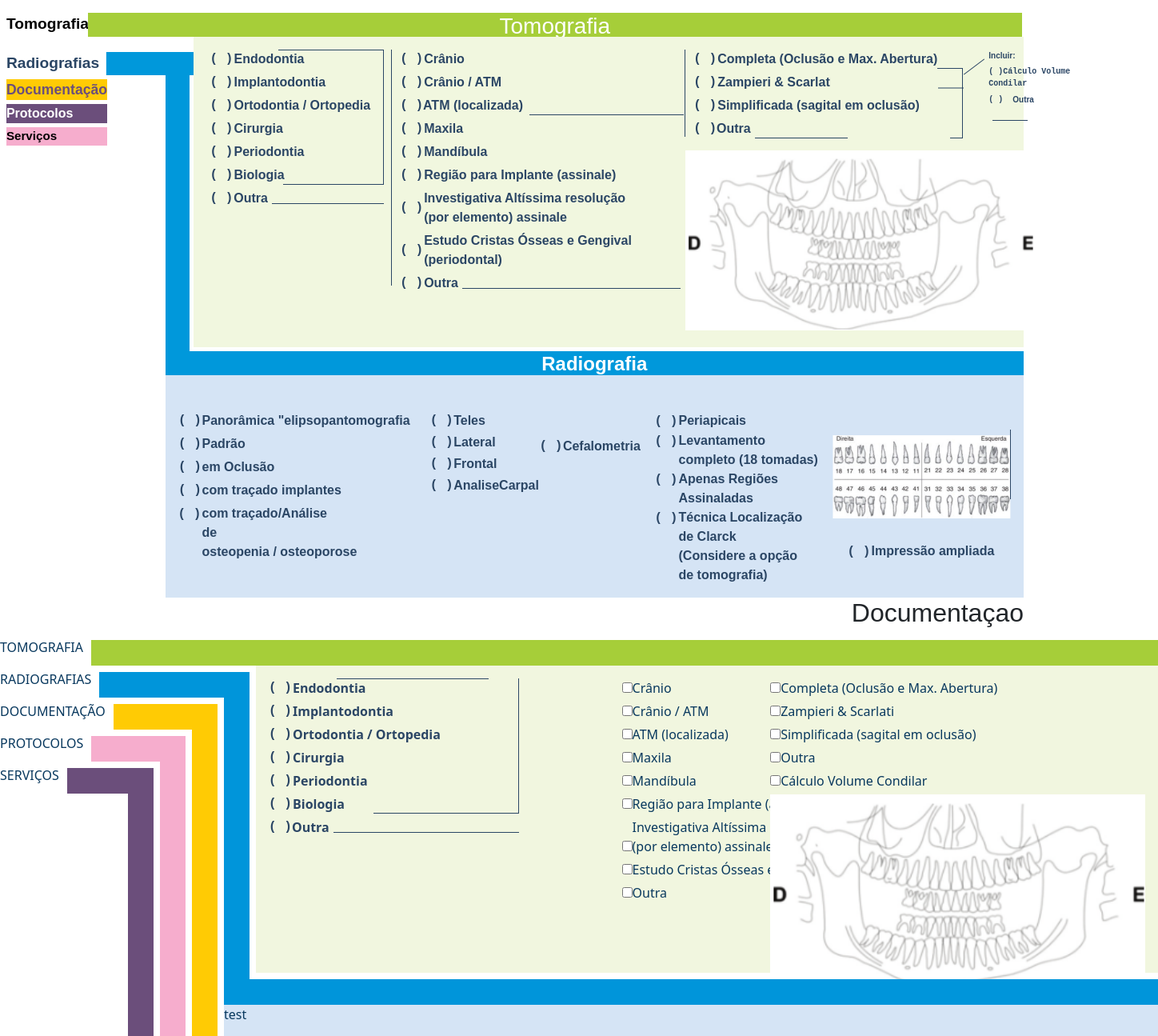
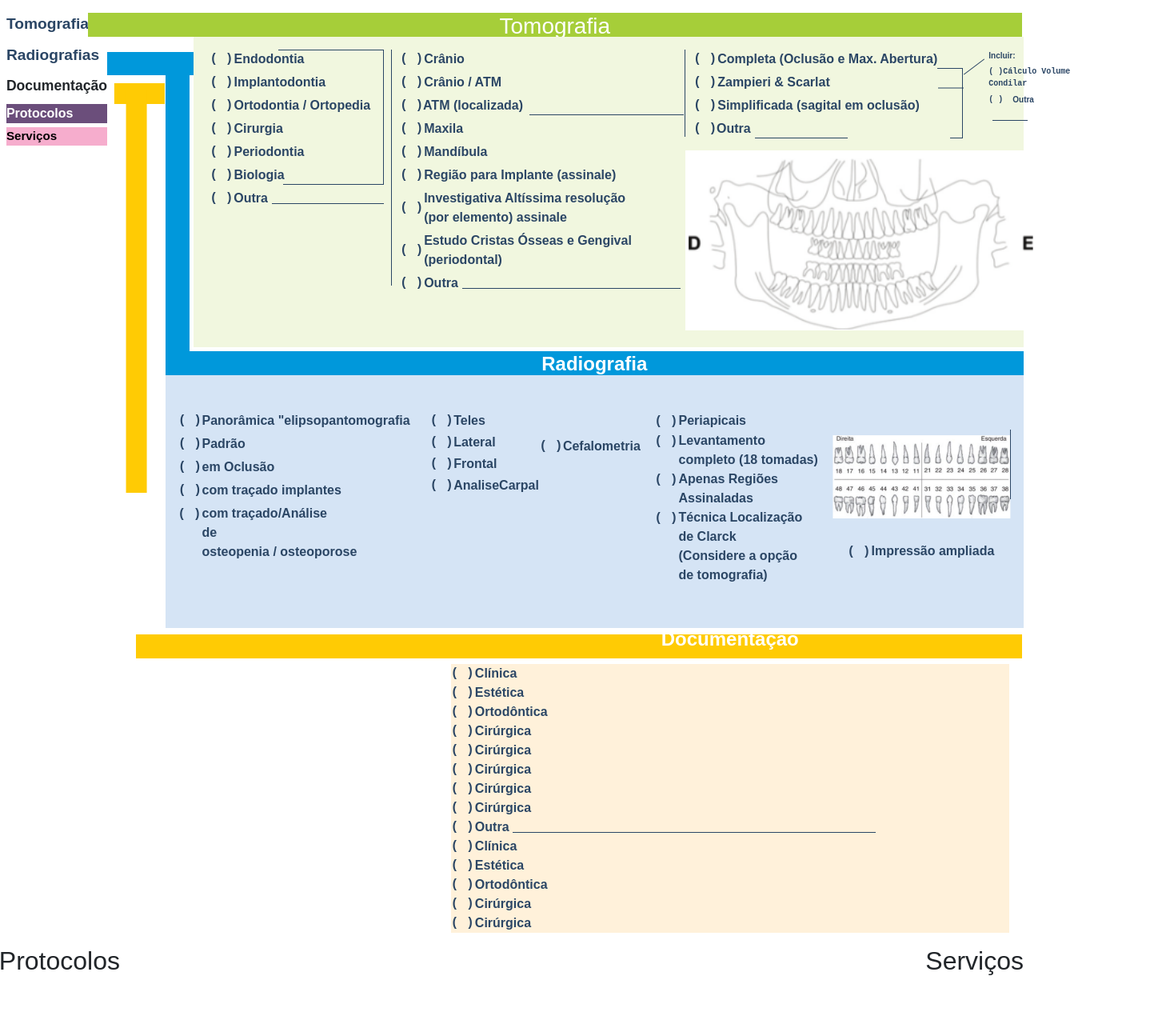
Before and after one commit to mjpfelicia/FORMULARIORADIOLOGIA, a React (Create React App) app: page / in a window 1280 px wide. Shown: the top 1295 px of the page at 80% size, 1448 px wide, since content can reach past the window. After the commit the page ends 1228 px from the top, so only its background shows below. Built offline with nearby package versions, Linux system fonts and the light colour scheme; the HTML template or start-up script is replaced by a standard one.

Commit message:
versão responsiva , criando uma faixa vertical amarela

```diff
--- a/src/App.jsx
+++ b/src/App.jsx
@@ -14,14 +14,6 @@ const App = () => {
     return (
         <div>
             <TomografiaOdontologica />
-            <Grid
-            tomografia={Tomografia}
-            radiografia={Radiagrafia}
-            documentacao={Documentacao}
-            protocolos={Protocolos}
-            servicos={Servicos}
-
-            />
         </div>
     );
 };
--- /dev/null
+++ b/src/components/Documentacao/Documentacao.css
@@ -0,0 +1,40 @@
+.documentacao-container {
+  background-color: var(--amarelo-bg);
+  width: 95%;
+  margin: 1rem auto;
+}
+
+
+.documentacao-titulo {
+  font-size: 1.5rem;
+  color: var(--roxo);
+  font-weight: bold;
+  margin-bottom: 1rem;
+  text-align: center;
+}
+
+.documentacao-lista {
+  list-style: none;
+  padding: 0;
+  margin: 0;
+}
+
+.documentacao-lista li {
+  margin-bottom: 0.5rem;
+}
+
+.content-documentacao{
+    width: 65%;
+}
+
+
+.borda-documentaçao{
+ border-bottom: 30px solid var(--amarelo);
+  padding-left: 30px;
+  box-sizing: border-box;
+  margin-left: -37px;
+  margin-top: 0.5rem;
+  width: calc(100% + 35px);
+
+
+}
--- /dev/null
+++ b/src/components/Documentacao/Documentacao.jsx
@@ -0,0 +1,115 @@
+import React from 'react';
+import './Documentacao.css';
+
+
+const Documentacao = () => {
+  return (
+    <div className="documentacao-container">
+
+      <div className="documentacao-grid  primeira_coluna ">
+        <ul className="">
+          <li>
+            <label className="parentheses" htmlFor="clinica">
+              <input type="checkbox" id="clinica" />
+              <span className="symbol"></span> Clínica
+            </label>
+          </li>
+          <li>
+            <label className="parentheses" htmlFor="estetica">
+              <input type="checkbox" id="estetica" />
+              <span className="symbol"></span> Estética
+            </label>
+          </li>
+          <li>
+            <label className="parentheses" htmlFor="ortodontica">
+              <input type="checkbox" id="ortodontica" />
+              <span className="symbol"></span> Ortodôntica
+            </label>
+          </li>
+          <li>
+            <label className="parentheses" htmlFor="cirurgica">
+              <input type="checkbox" id="cirurgica" />
+              <span className="symbol"></span> Cirúrgica
+            </label>
+          </li>
+           <li>
+            <label className="parentheses" htmlFor="cirurgica">
+              <input type="checkbox" id="cirurgica" />
+              <span className="symbol"></span> Cirúrgica
+            </label>
+          </li>
+           <li>
+            <label className="parentheses" htmlFor="cirurgica">
+              <input type="checkbox" id="cirurgica" />
+              <span className="symbol"></span> Cirúrgica
+            </label>
+          </li>
+           <li>
+            <label className="parentheses" htmlFor="cirurgica">
+              <input type="checkbox" id="cirurgica" />
+              <span className="symbol"></span> Cirúrgica
+            </label>
+          </li>
+           <li>
+            <label className="parentheses" htmlFor="cirurgica">
+              <input type="checkbox" id="cirurgica" />
+              <span className="symbol"></span> Cirúrgica
+            </label>
+          </li>
+
+
+        </ul>
+
+        <label className="parentheses" htmlFor="outraDoc">
+          <input type="checkbox" id="outraDoc" />
+          <span className="symbol borda"></span> Outra
+          <input type="text" className="linha-simples1" />
+        </label>
+      </div>
+
+      <div className='segunda_coluna'>
+         <ul className="">
+          <li>
+            <label className="parentheses" htmlFor="clinica">
+              <input type="checkbox" id="clinica" />
+              <span className="symbol"></span> Clínica
+            </label>
+          </li>
+          <li>
+            <label className="parentheses" htmlFor="estetica">
+              <input type="checkbox" id="estetica" />
+              <span className="symbol"></span> Estética
+            </label>
+          </li>
+          <li>
+            <label className="parentheses" htmlFor="ortodontica">
+              <input type="checkbox" id="ortodontica" />
+              <span className="symbol"></span> Ortodôntica
+            </label>
+          </li>
+          <li>
+            <label className="parentheses" htmlFor="cirurgica">
+              <input type="checkbox" id="cirurgica" />
+              <span className="symbol"></span> Cirúrgica
+            </label>
+          </li>
+           <li>
+            <label className="parentheses" htmlFor="cirurgica">
+              <input type="checkbox" id="cirurgica" />
+              <span className="symbol"></span> Cirúrgica
+            </label>
+          </li>
+
+
+
+
+        </ul>
+      </div>
+
+
+
+    </div>
+  );
+};
+
+export default Documentacao;
--- a/src/components/TomografiaOdontologica/TomografiaOdontologica.css
+++ b/src/components/TomografiaOdontologica/TomografiaOdontologica.css
@@ -94,10 +94,10 @@ img {
 
 /* Estilo para cada item da lista */
 .item-tomografia {
-    color: black;
+    color: var(--azul-texto);
     font-size: 1.2rem;
     padding: 10px;
-    margin-bottom: 20px;
+    margin-bottom: 10px;
 }
 
 .item-radiografia {
@@ -106,7 +106,7 @@ img {
     background-color: white;
     color: var(--azul-texto);
     font-size: 1.2rem;
-    margin-bottom: 5px;
+    margin-bottom: 10px;
 
 }
 
@@ -114,22 +114,50 @@ img {
 .item-radiografia::after {
     content: "";
     position: absolute;
-    top: 0;
+    top: 10px;
     right: 0;
     width: 88%;
     height: 100%;
     background-color: var(--azul-principal);
-    transform: translateX(99%);
+    transform: translateX(100%);
     z-index: 9999;
 }
 
+/* Borda deslocada à direita */
 .item-documentacao {
+    position: relative;
+    font-size: 1.1rem;
+    margin-bottom: 10px;
+}
+
+/* Faixa vertical deslocada à direita */
+.item-documentacao::after {
+    content: "";
+    position: absolute;
+    top: 10px;
+    right: 0;
+    width: 50%;
+    height: 100%;
     background-color: var(--amarelo);
-    color: var(--roxo);
-    font-size: 1.1rem;
-    padding: 10px;
-    margin-bottom: 5px;
+    transform: translateX(114%);
+    z-index: 9999;
 }
+
+
+/* Borda deslocada à direita */
+.borda-esquerda-documentacao::before {
+    content: "";
+    position: absolute;
+    top: 7rem;
+    right: 0;
+    width: 2%;
+    height: 63%;
+    background-color: var(--amarelo);
+    transform: translateX(-4284%);
+    z-index: 9999;
+}
+
+
 
 .sidebar ul li:nth-child(4) {
     background-color: var(--roxo);
@@ -149,7 +177,7 @@ img {
 
 /* Conteúdo geral da tomografia */
 .content-tomografia {
-    color: var(--roxo);
+    color: var(--azul-texto);
     width: 100%;
     display: flex;
     justify-content: flex-end;
@@ -179,6 +207,18 @@ img {
     margin: 0;
     color: white;
     background: var(--verde-titulo);
+}
+
+.titulo-documentacao h2 {
+    position: relative;
+    overflow: visible;
+    width: 100%;
+    font-weight: bold;
+    text-align: center;
+    z-index: 2;
+    font-size: 1.5rem;
+    color: white;
+    top: ;
 }
 
 
@@ -211,6 +251,8 @@ img {
     padding-left: 30px;
     box-sizing: border-box;
 }
+
+
 
 /* Borda esquerda simulada */
 .borda-esquerda {
@@ -494,9 +536,12 @@ img {
     align-items: baseline;
 }
 
+.content-radiografia {
+    width: 95%;
+}
 
 .radiografia-content {
-    width: 95%;
+    height: 100%;
     text-align: center;
     background-color: var(--azul-bg);
 }
@@ -532,3 +577,51 @@ img {
     margin-top: 2rem;
 
 }
+
+
+
+
+
+
+
+
+
+
+
+
+
+
+@media (max-width: 1200px) {
+
+
+
+.titulo-tomografia h2{
+    left: -113px;
+    width: calc(100% + 140px);
+    font-size: 28px;
+}
+    .item-radiografia::after {
+        width: 80%;
+    }
+
+    .item-documentacao::after {
+        width: 45%;
+
+    }
+
+    .borda-esquerda-documentacao::before {
+        height: 61%;
+        background-color: var(--amarelo);
+        transform: translateX(-4387%);
+    }
+
+
+    .borda-documentaçao {
+
+        margin-left: -29px;
+        margin-top: 0.5rem;
+        width: calc(100% + 35px);
+    }
+
+
+}
--- a/src/components/TomografiaOdontologica/TomografiaOdontologica.jsx
+++ b/src/components/TomografiaOdontologica/TomografiaOdontologica.jsx
@@ -3,6 +3,7 @@ import React from 'react';
 import './TomografiaOdontologica.css';
 import TomografiaForm from '../TomografiaForm/TomografiaForm';
 import RadiografiaForm from '../../components/RadiografiaForm/RadiografiaForm';
+import Documentacao from '../Documentacao/Documentacao';
 import seta from '../../images/seta.png';
 import arcada1 from '../../images/arcada1.png';
 
@@ -25,19 +26,31 @@ const TomografiaOdontologica = () => {
                 <div className="content-tomografia border-tomografia">
                     <div className="borda-esquerda"></div>
                     <div className="titulo-tomografia">
-                        <h2 className="">Tomografia</h2>
+                        <h2>Tomografia</h2>
                     </div>
                     <div className="tomografia-content">
                         <TomografiaForm seta={seta} arcada1={arcada1} />
+                    </div>
+                </div>
+                <div className='content-radiografia'>
+                    <RadiografiaForm />
+                    <div className=" borda-documentaçao"></div>
+                </div>
 
+
+                <div className="content-documentacao borda-esquerda-documentacao">
+                    <div>
+                        <div className="titulo-documentacao">
+                            <h2>Documentaçao</h2>
+                        </div>
+                        <Documentacao />
                     </div>
                 </div>
 
-                <RadiografiaForm />
 
-                <div className="grid-item content-documentaçao">
-                    <h2 className="titulo-documentaçao">Documentaçao</h2>
-                </div>
+
+
+
                 <div className="grid-item content-protocolos">
                     <h2 className="titulo-protocolos">Protocolos</h2>
                 </div>
```
